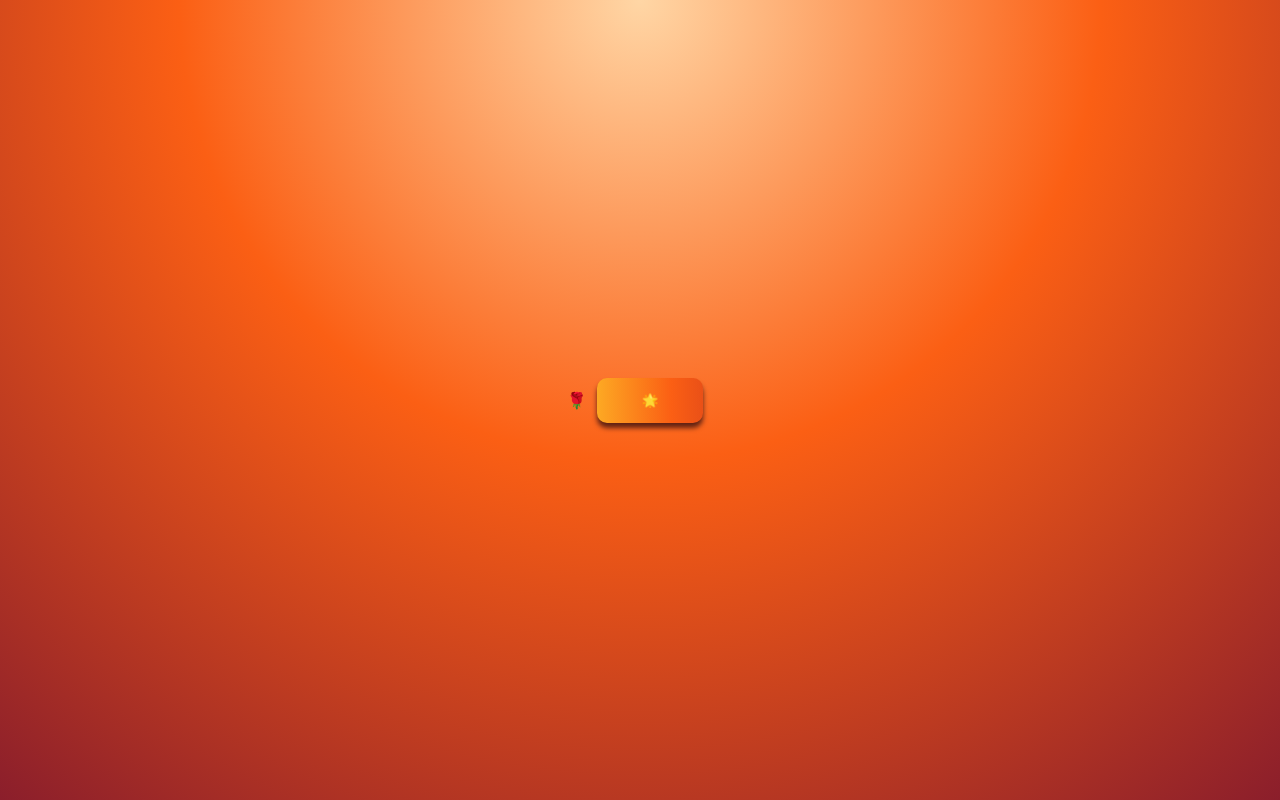
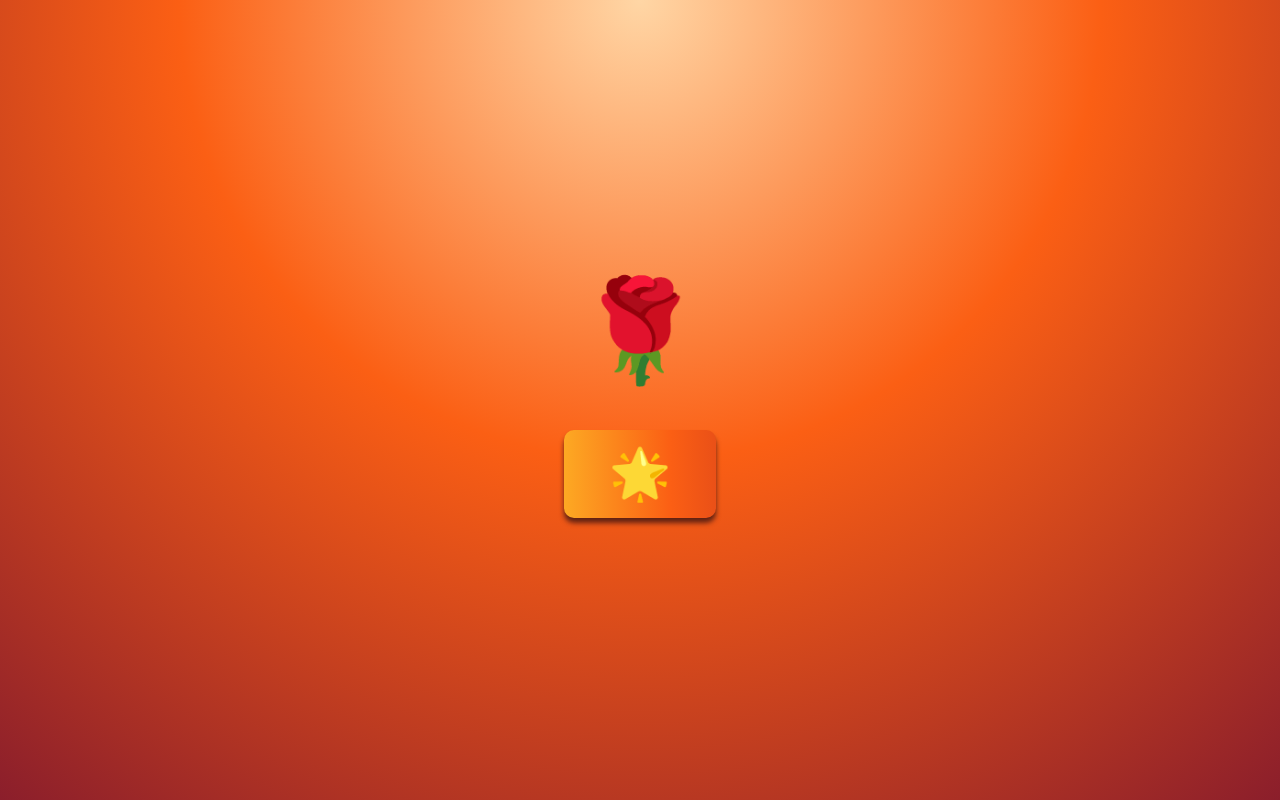
Before and after one commit to karlozre/karlozre.github.io, a plain HTML site: page index.html in a window 1280 px wide. Drawn offline with Linux system fonts and the light colour scheme.

Commit message:
Refactor estilos.css with new styles and layout changes
Added a new class '.rose' for styling and adjusted the layout of the container.

```diff
--- a/estilos.css
+++ b/estilos.css
@@ -8,6 +8,7 @@
   width: 100%;
   height: 100vh;
   display: flex;
+  flex-direction: column;
   justify-content: center;
   align-items: center;
 
@@ -27,7 +28,14 @@
   );
 }
 
+.rose {
+  font-size: 100px;
+  margin-bottom: 30px;
+  transition: transform 0.3s ease, filter 0.3s ease;
+}
+
 .btn-grad {
+  font-size: 50px;
   margin: 10px;
   padding: 15px 45px;
   text-align: center;
```
